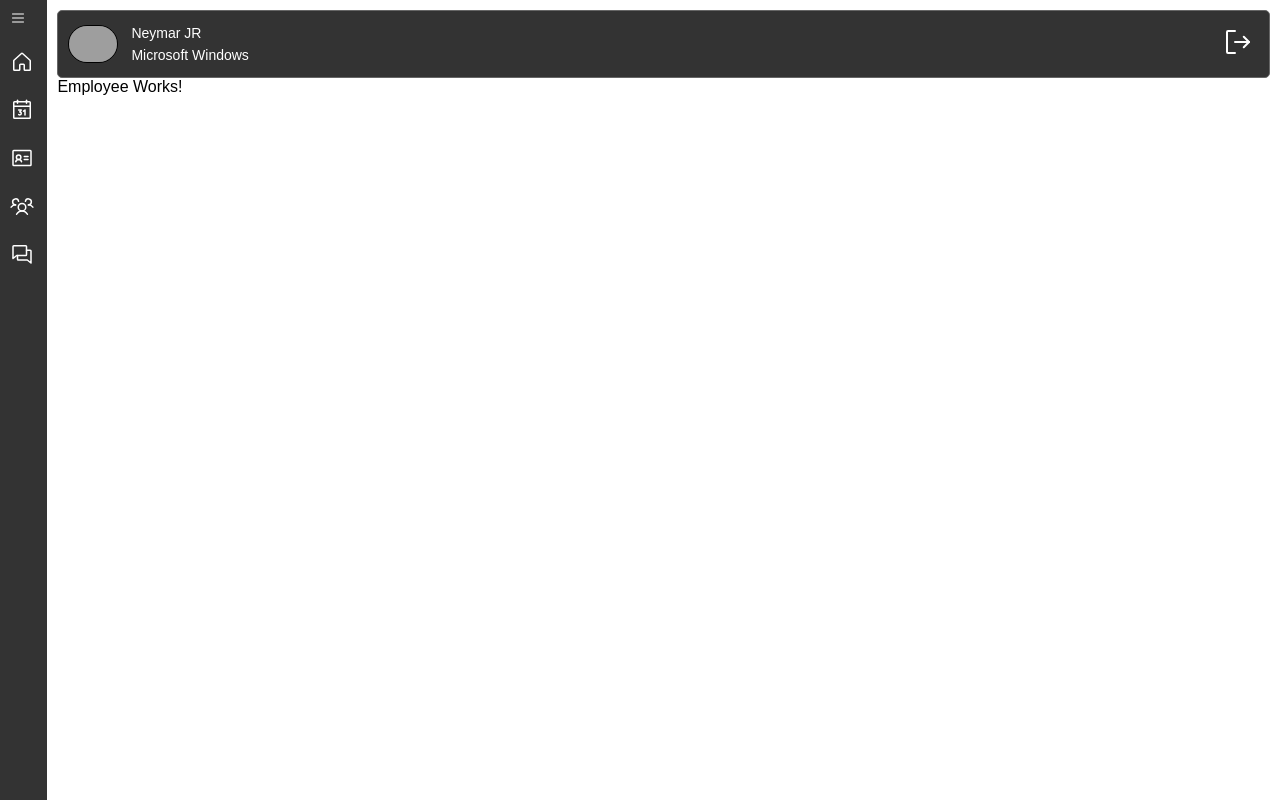
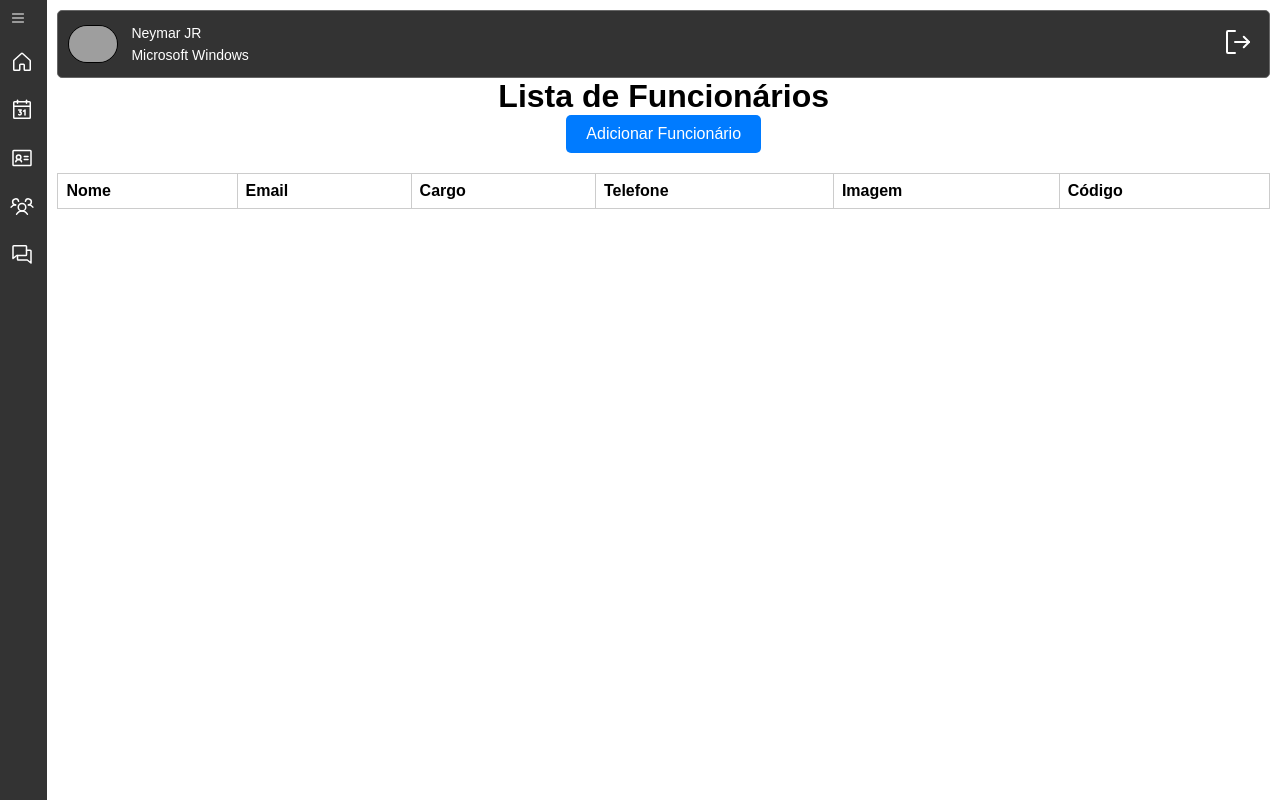
Before and after one commit to luisfelipeprs/gscare-frontend, a React (Vite) app: page /admin/employee in a window 1280 px wide. Built offline with nearby package versions, Linux system fonts and the light colour scheme; grey boxes are pictures that could not be loaded.

Commit message:
componente employeeList finalizado

```diff
--- /dev/null
+++ b/src/components/EmployeeList/index.tsx
@@ -0,0 +1,112 @@
+import React, { useState } from 'react';
+import { Button, Container, EmployeeTable, Modal } from './styled';
+
+const EmployeeList: React.FC = () => {
+  const [employees, setEmployees] = useState<any[]>([]);
+  const [isModalOpen, setIsModalOpen] = useState(false);
+  const [formData, setFormData] = useState({
+    name: '',
+    email: '',
+    jobTitle: '',
+    phone: '',
+    imageUrl: '',
+    employeeCode: '',
+  });
+
+  const openModal = () => {
+    setIsModalOpen(true);
+  };
+
+  const closeModal = () => {
+    setIsModalOpen(false);
+  };
+
+  const handleSave = () => {
+    setEmployees([...employees, formData]);
+    closeModal();
+    setFormData({
+      name: '',
+      email: '',
+      jobTitle: '',
+      phone: '',
+      imageUrl: '',
+      employeeCode: '',
+    });
+  };
+
+  return (
+    <Container>
+    <h1>Lista de Funcionários</h1>
+    <Button onClick={openModal}>Adicionar Funcionário</Button>
+    {isModalOpen && (
+      <Modal>
+          <h2>Adicionar Funcionário</h2>
+          <input
+            type="text"
+            placeholder="Nome"
+            value={formData.name}
+            onChange={(e) => setFormData({ ...formData, name: e.target.value })}
+          />
+          <input
+            type="text"
+            placeholder="Email"
+            value={formData.email}
+            onChange={(e) => setFormData({ ...formData, email: e.target.value })}
+          />
+          <input
+            type="text"
+            placeholder="Cargo"
+            value={formData.jobTitle}
+            onChange={(e) => setFormData({ ...formData, jobTitle: e.target.value })}
+          />
+          <input
+            type="text"
+            placeholder="Telefone"
+            value={formData.phone}
+            onChange={(e) => setFormData({ ...formData, phone: e.target.value })}
+          />
+          <input
+            type="text"
+            placeholder="URL da Imagem"
+            value={formData.imageUrl}
+            onChange={(e) => setFormData({ ...formData, imageUrl: e.target.value })}
+          />
+          <input
+            type="text"
+            placeholder="Código do Funcionário"
+            value={formData.employeeCode}
+            onChange={(e) => setFormData({ ...formData, employeeCode: e.target.value })}
+          />
+          <button onClick={handleSave}>Salvar</button>
+          <button onClick={closeModal}>Cancelar</button>
+        </Modal>
+      )}
+      <EmployeeTable>
+        <thead>
+          <tr>
+            <th>Nome</th>
+            <th>Email</th>
+            <th>Cargo</th>
+            <th>Telefone</th>
+            <th>Imagem</th>
+            <th>Código</th>
+          </tr>
+        </thead>
+        <tbody>
+          {employees.map((employee, index) => (
+            <tr key={index}>
+              <td>{employee.name}</td>
+              <td>{employee.email}</td>
+              <td>{employee.jobTitle}</td>
+              <td>{employee.phone}</td>
+              <td>{employee.imageUrl}</td>
+              <td>{employee.employeeCode}</td>
+            </tr>
+          ))}
+        </tbody>
+      </EmployeeTable>
+    </Container>
+  );
+};
+
+export default EmployeeList;
--- /dev/null
+++ b/src/components/EmployeeList/styled.ts
@@ -0,0 +1,38 @@
+import styled from 'styled-components';
+
+export const Container = styled.div`
+  text-align: center;
+`;
+
+export const Button = styled.button`
+  background-color: #007bff;
+  color: #fff;
+  padding: 10px 20px;
+  border: none;
+  border-radius: 5px;
+  cursor: pointer;
+  margin-bottom: 20px;
+`;
+
+export const Modal = styled.div`
+  background: #fff;
+  position: absolute;
+  top: 50%;
+  left: 50%;
+  transform: translate(-50%, -50%);
+  padding: 20px;
+  border: 1px solid #ccc;
+  box-shadow: 0 4px 6px rgba(0, 0, 0, 0.1);
+`;
+
+export const EmployeeTable = styled.table`
+  width: 100%;
+  border-collapse: collapse;
+
+  th,
+  td {
+    border: 1px solid #ccc;
+    padding: 8px;
+    text-align: left;
+  }
+`;
--- a/src/main.tsx
+++ b/src/main.tsx
@@ -15,9 +15,9 @@ import AdminHome from './pages/AdminHome/index.tsx';
 import ErrorPage from './pages/ErrorPage/index.tsx';
 import FeedbackDetails from './pages/FeedbackDetails/index.tsx';
 import Feedback from './pages/Feedback/index.tsx';
-import Employee from './pages/Employee/index.tsx';
 import Patients from './pages/Patients/index.tsx';
 import Calendar from './pages/Calendar/index.tsx';
+import EmployeeList from './components/EmployeeList/index.tsx';
 
 const router = createBrowserRouter([
   {
@@ -43,7 +43,7 @@ const router = createBrowserRouter([
       },
       {
         path: "/admin/employee",
-        element: <Employee/>
+        element: <EmployeeList/>
       },
       {
         path: "/admin/patients",
--- a/src/templates/styled.ts
+++ b/src/templates/styled.ts
@@ -1,5 +1,4 @@
 import styled from 'styled-components';
-import { NavLink } from 'react-router-dom';
 
 export const Container = styled.div`
   display: flex;
```
